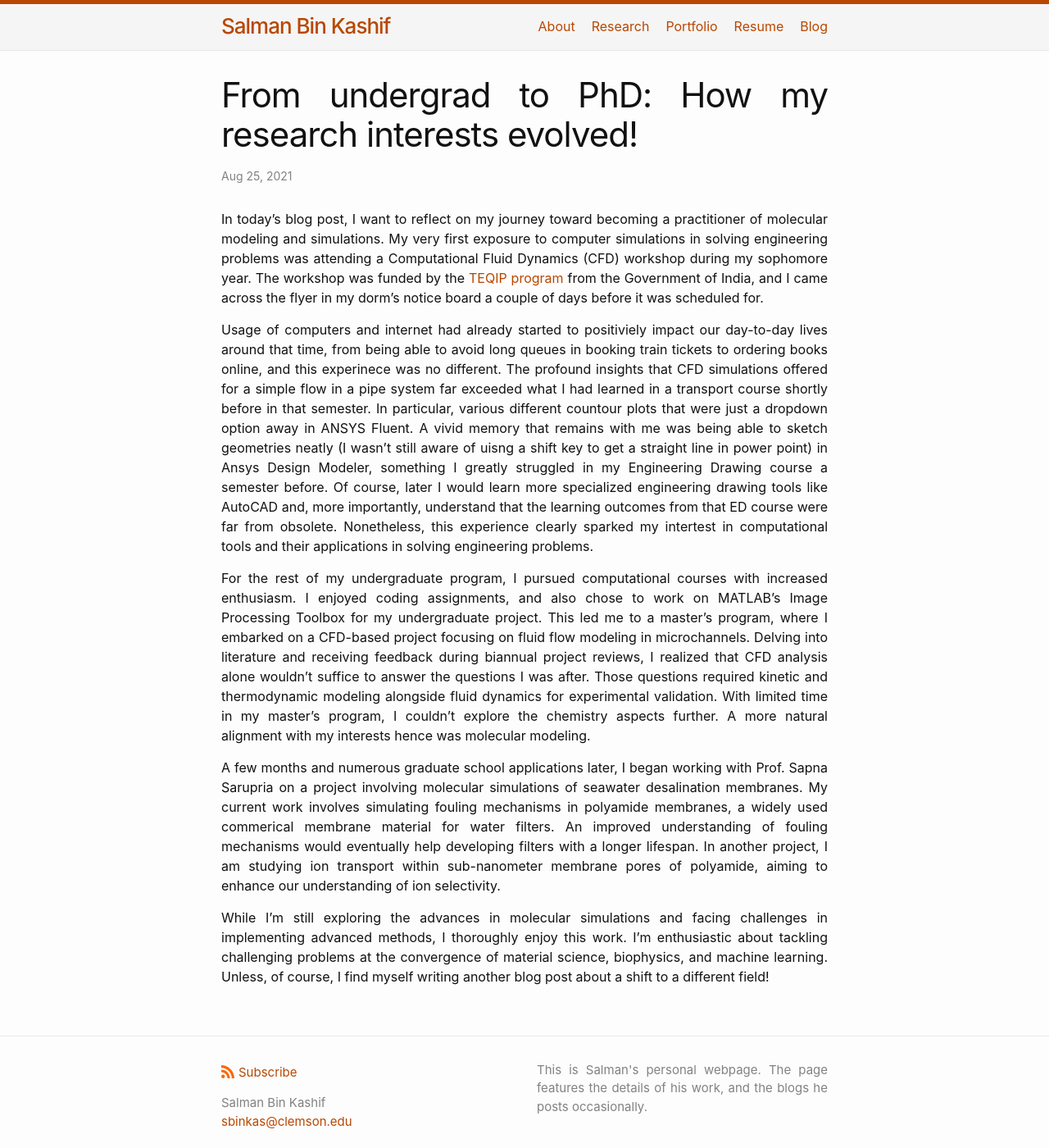
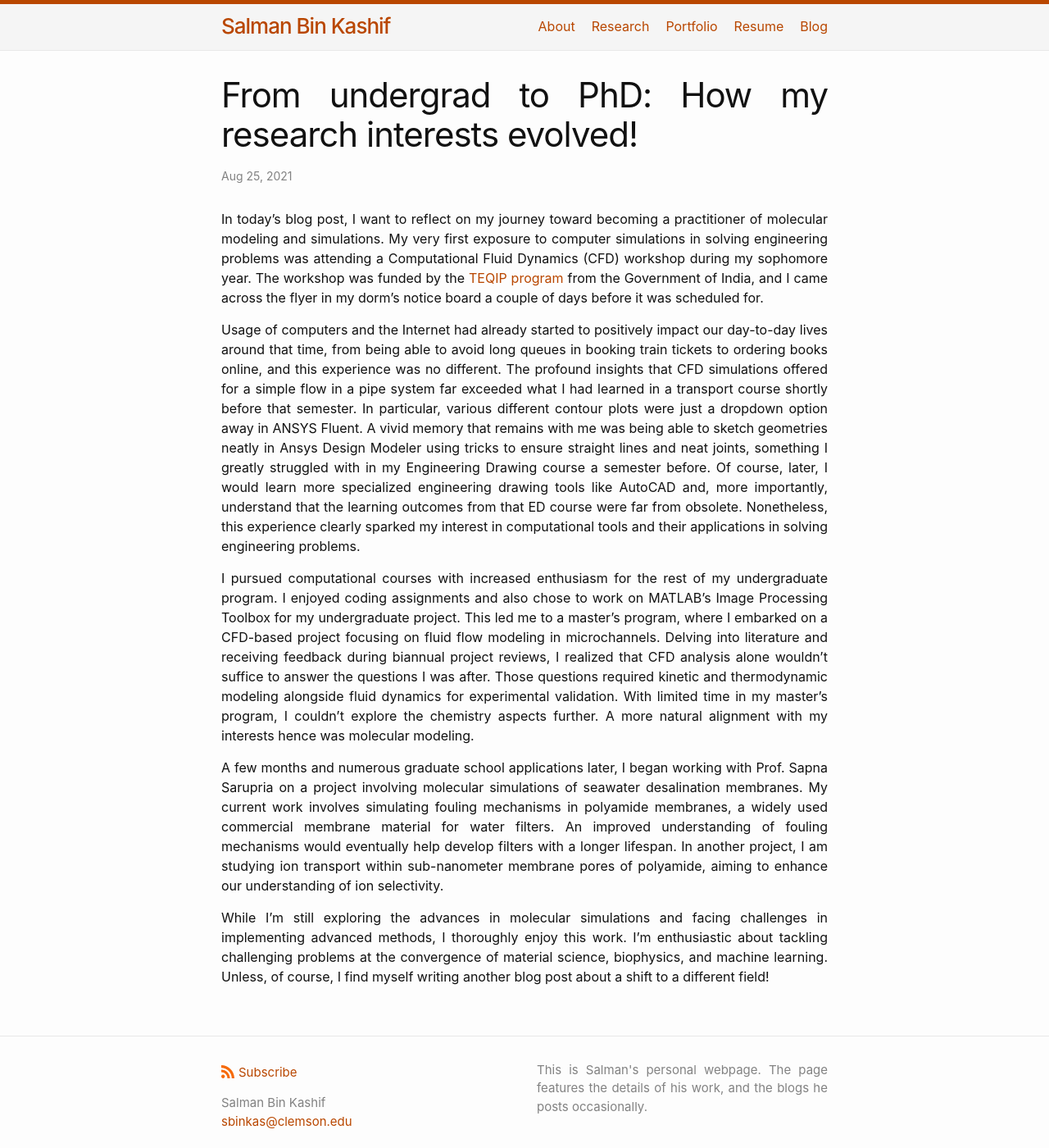
Before and after one commit to sbkashif/sbkashif.github.io, a Jekyll site: the page built from _posts/2021-08-25-research.md, in a window 1280 px wide and 1400 px high. Shown: the whole window at 82% size. Built offline with Jekyll 4.4.1, drawn with Linux system fonts in a browser that asks for light colours.

Commit message:
Update 2021-08-25-research.md

```diff
--- a/_posts/2021-08-25-research.md
+++ b/_posts/2021-08-25-research.md
@@ -7,10 +7,10 @@ permalink: _posts/:year/:month/:day/:title/
 In today's blog post, I want to reflect on my journey toward becoming a practitioner of molecular modeling and simulations. My very first exposure to computer simulations in solving engineering problems was attending a Computational Fluid Dynamics (CFD) workshop during my sophomore year. The workshop was funded by the [TEQIP program](https://en.wikipedia.org/wiki/Technical_Education_Quality_Improvement_Programme) from the Government of India, and I came across the flyer in my dorm's notice board a couple of days before it was scheduled for.
 <!--more-->
 
-Usage of computers and internet had already started to positiviely impact our day-to-day lives around that time, from being able to avoid long queues in booking train tickets to ordering books online, and this experinece was no different. The profound insights that CFD simulations offered for a simple flow in a pipe system far exceeded what I had learned in a transport course shortly before in that semester. In particular, various different countour plots that were just a dropdown option away in ANSYS Fluent. A vivid memory that remains with me was being able to sketch geometries neatly (I wasn't still aware of uisng a shift key to get a straight line in power point) in Ansys Design Modeler, something I greatly struggled in my Engineering Drawing course a semester before. Of course, later I would learn more specialized engineering drawing tools like AutoCAD and, more importantly, understand that the learning outcomes from that ED course were far from obsolete. Nonetheless, this experience clearly sparked my intertest in computational tools and their applications in solving engineering problems.
+Usage of computers and the Internet had already started to positively impact our day-to-day lives around that time, from being able to avoid long queues in booking train tickets to ordering books online, and this experience was no different. The profound insights that CFD simulations offered for a simple flow in a pipe system far exceeded what I had learned in a transport course shortly before that semester. In particular, various different contour plots were just a dropdown option away in ANSYS Fluent. A vivid memory that remains with me was being able to sketch geometries neatly in Ansys Design Modeler using tricks to ensure straight lines and neat joints, something I greatly struggled with in my Engineering Drawing course a semester before. Of course, later, I would learn more specialized engineering drawing tools like AutoCAD and, more importantly, understand that the learning outcomes from that ED course were far from obsolete. Nonetheless, this experience clearly sparked my interest in computational tools and their applications in solving engineering problems.
 
-For the rest of my undergraduate program, I pursued computational courses with increased enthusiasm. I enjoyed coding assignments, and also chose to work on MATLAB's Image Processing Toolbox for my undergraduate project. This led me to a master's program, where I embarked on a CFD-based project focusing on fluid flow modeling in microchannels. Delving into literature and receiving feedback during biannual project reviews, I realized that CFD analysis alone wouldn't suffice to answer the questions I was after. Those questions required kinetic and thermodynamic modeling alongside fluid dynamics for experimental validation. With limited time in my master's program, I couldn't explore the chemistry aspects further. A more natural alignment with my interests hence was molecular modeling.
+I pursued computational courses with increased enthusiasm for the rest of my undergraduate program. I enjoyed coding assignments and also chose to work on MATLAB's Image Processing Toolbox for my undergraduate project. This led me to a master's program, where I embarked on a CFD-based project focusing on fluid flow modeling in microchannels. Delving into literature and receiving feedback during biannual project reviews, I realized that CFD analysis alone wouldn't suffice to answer the questions I was after. Those questions required kinetic and thermodynamic modeling alongside fluid dynamics for experimental validation. With limited time in my master's program, I couldn't explore the chemistry aspects further. A more natural alignment with my interests hence was molecular modeling.
 
-A few months and numerous graduate school applications later, I began working with Prof. Sapna Sarupria on a project involving molecular simulations of seawater desalination membranes. My current work involves simulating fouling mechanisms in polyamide membranes, a widely used commerical membrane material for water filters. An improved understanding of fouling mechanisms would eventually help developing filters with a longer lifespan. In another project, I am studying ion transport within sub-nanometer membrane pores of polyamide, aiming to enhance our understanding of ion selectivity.
+A few months and numerous graduate school applications later, I began working with Prof. Sapna Sarupria on a project involving molecular simulations of seawater desalination membranes. My current work involves simulating fouling mechanisms in polyamide membranes, a widely used commercial membrane material for water filters. An improved understanding of fouling mechanisms would eventually help develop filters with a longer lifespan. In another project, I am studying ion transport within sub-nanometer membrane pores of polyamide, aiming to enhance our understanding of ion selectivity.
 
 While I'm still exploring the advances in molecular simulations and facing challenges in implementing advanced methods, I thoroughly enjoy this work. I'm enthusiastic about tackling challenging problems at the convergence of material science, biophysics, and machine learning. Unless, of course, I find myself writing another blog post about a shift to a different field!
```
